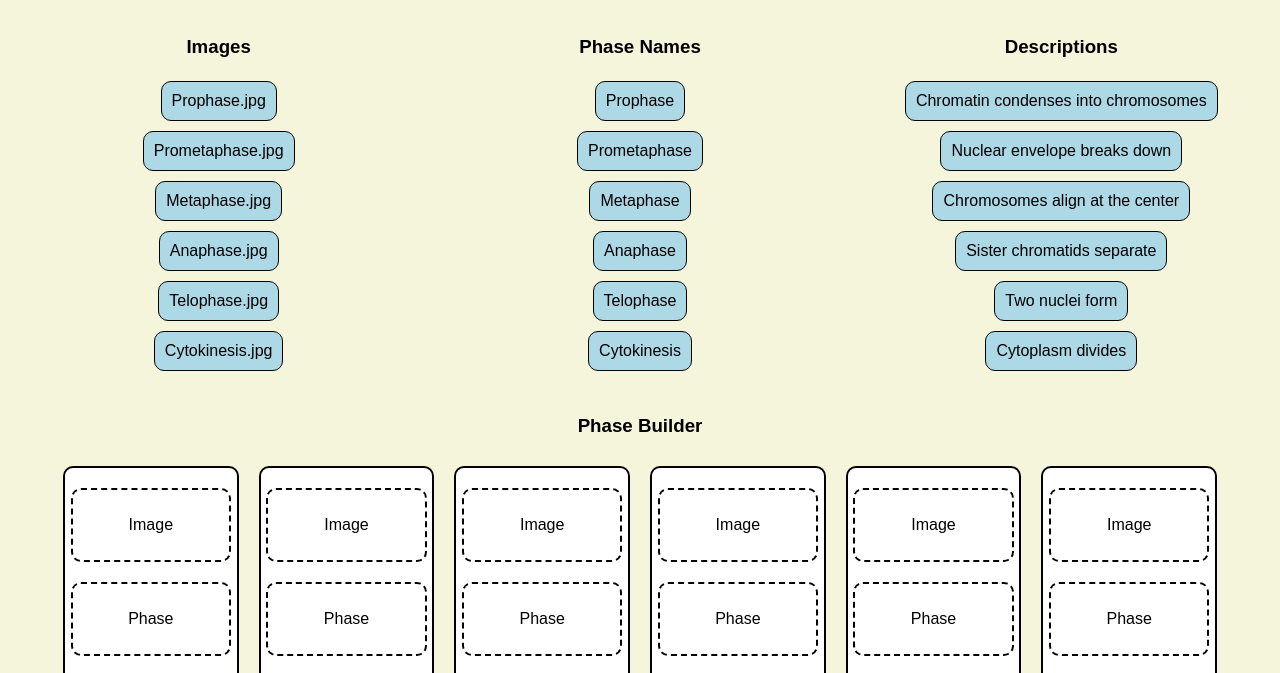
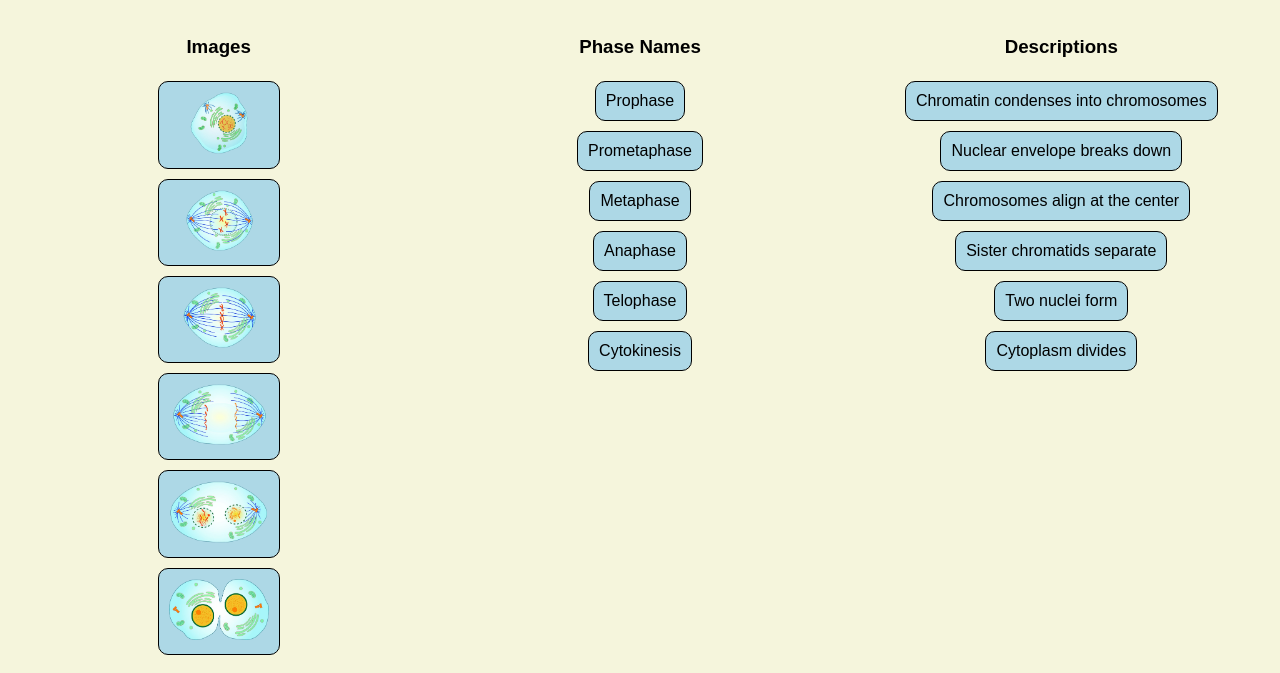
Before and after one commit to wood-droid/Mitosis-Builder, a plain HTML site: page index.html in a window 1280 px wide. Shown: the part 51-724 px from the top of the page. Drawn offline with Linux system fonts and the light colour scheme.

Commit message:
Update index.html

```diff
--- a/index.html
+++ b/index.html
@@ -21,39 +21,39 @@
     <div id="game-container">
         <div class="column" id="image-bank">
             <h3>Images</h3>
-            <div class="draggable" draggable="true" data-type="image" data-label="Prophase.jpg">Prophase.jpg</div>
-            <div class="draggable" draggable="true" data-type="image" data-label="Prometaphase.jpg">Prometaphase.jpg</div>
-            <div class="draggable" draggable="true" data-type="image" data-label="Metaphase.jpg">Metaphase.jpg</div>
-            <div class="draggable" draggable="true" data-type="image" data-label="Anaphase.jpg">Anaphase.jpg</div>
-            <div class="draggable" draggable="true" data-type="image" data-label="Telophase.jpg">Telophase.jpg</div>
-            <div class="draggable" draggable="true" data-type="image" data-label="Cytokinesis.jpg">Cytokinesis.jpg</div>
+            <div class="draggable" draggable="true" data-type="image" data-label="Prophase.jpg"><img src="Prophase.jpg" alt="Prophase" width="100"></div>
+            <div class="draggable" draggable="true" data-type="image" data-label="Prometaphase.jpg"><img src="Prometaphase.jpg" alt="Prometaphase" width="100"></div>
+            <div class="draggable" draggable="true" data-type="image" data-label="Metaphase.jpg"><img src="Metaphase.jpg" alt="Metaphase" width="100"></div>
+            <div class="draggable" draggable="true" data-type="image" data-label="Anaphase.jpg"><img src="Anaphase.jpg" alt="Anaphase" width="100"></div>
+            <div class="draggable" draggable="true" data-type="image" data-label="Telophase.jpg"><img src="Telophase.jpg" alt="Telophase" width="100"></div>
+            <div class="draggable" draggable="true" data-type="image" data-label="Cytokinesis.jpg"><img src="Cytokinesis.jpg" alt="Cytokinesis" width="100"></div>
         </div>
         <div class="column" id="name-bank">
             <h3>Phase Names</h3>
-            <div class="draggable" draggable="true" data-type="name" data-label="Prophase">Prophase</div>
-            <div class="draggable" draggable="true" data-type="name" data-label="Prometaphase">Prometaphase</div>
-            <div class="draggable" draggable="true" data-type="name" data-label="Metaphase">Metaphase</div>
-            <div class="draggable" draggable="true" data-type="name" data-label="Anaphase">Anaphase</div>
-            <div class="draggable" draggable="true" data-type="name" data-label="Telophase">Telophase</div>
-            <div class="draggable" draggable="true" data-type="name" data-label="Cytokinesis">Cytokinesis</div>
+            <div class="draggable" draggable="true" data-type="name">Prophase</div>
+            <div class="draggable" draggable="true" data-type="name">Prometaphase</div>
+            <div class="draggable" draggable="true" data-type="name">Metaphase</div>
+            <div class="draggable" draggable="true" data-type="name">Anaphase</div>
+            <div class="draggable" draggable="true" data-type="name">Telophase</div>
+            <div class="draggable" draggable="true" data-type="name">Cytokinesis</div>
         </div>
         <div class="column" id="description-bank">
             <h3>Descriptions</h3>
-            <div class="draggable" draggable="true" data-type="description" data-label="Prophase">Chromatin condenses into chromosomes</div>
-            <div class="draggable" draggable="true" data-type="description" data-label="Prometaphase">Nuclear envelope breaks down</div>
-            <div class="draggable" draggable="true" data-type="description" data-label="Metaphase">Chromosomes align at the center</div>
-            <div class="draggable" draggable="true" data-type="description" data-label="Anaphase">Sister chromatids separate</div>
-            <div class="draggable" draggable="true" data-type="description" data-label="Telophase">Two nuclei form</div>
-            <div class="draggable" draggable="true" data-type="description" data-label="Cytokinesis">Cytoplasm divides</div>
+            <div class="draggable" draggable="true" data-type="description">Chromatin condenses into chromosomes</div>
+            <div class="draggable" draggable="true" data-type="description">Nuclear envelope breaks down</div>
+            <div class="draggable" draggable="true" data-type="description">Chromosomes align at the center</div>
+            <div class="draggable" draggable="true" data-type="description">Sister chromatids separate</div>
+            <div class="draggable" draggable="true" data-type="description">Two nuclei form</div>
+            <div class="draggable" draggable="true" data-type="description">Cytoplasm divides</div>
         </div>
     </div>
 
     <div id="matching-area">
-       <div style="width: 100%; text-align: center;">
+  <div style="width: 100%; text-align: center;">
            <h3>Phase Builder</h3>
        </div>
        <div style="clear: both;"></div>
-       <div class="section" data-label="Prophase">
+      <div class="section" data-label="Prophase">
            <div class="drop-zone" data-type="image">Image</div>
            <div class="drop-zone" data-type="name">Phase</div>
            <div class="drop-zone" data-type="description">Description</div>
@@ -91,10 +91,8 @@
     <script>
         document.querySelectorAll('.draggable').forEach(item => {
             item.addEventListener('dragstart', event => {
-                event.dataTransfer.setData('text/plain', JSON.stringify({
-                    type: event.target.getAttribute('data-type'),
-                    label: event.target.getAttribute('data-label')
-                }));
+                event.dataTransfer.setData('text/plain', event.target.outerHTML);
+                setTimeout(() => event.target.style.display = 'none', 0);
             });
         });
 
@@ -104,10 +102,8 @@
             });
             zone.addEventListener('drop', event => {
                 event.preventDefault();
-                const data = JSON.parse(event.dataTransfer.getData('text/plain'));
-                if (zone.getAttribute('data-type') === data.type) {
-                    zone.textContent = data.label;
-                }
+                let data = event.dataTransfer.getData('text/plain');
+                zone.innerHTML = data;
             });
         });
     </script>
```
